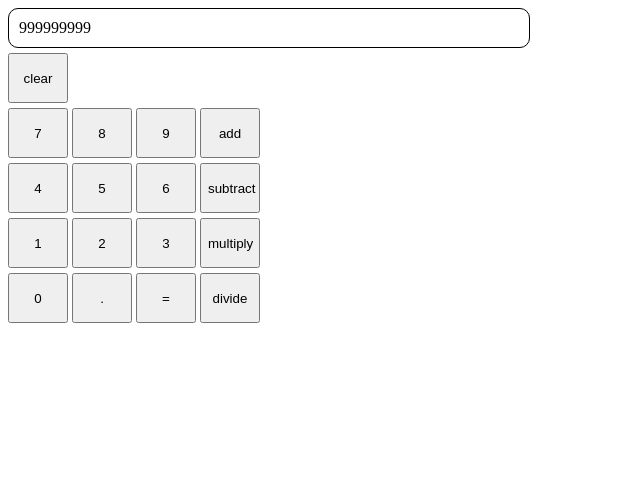
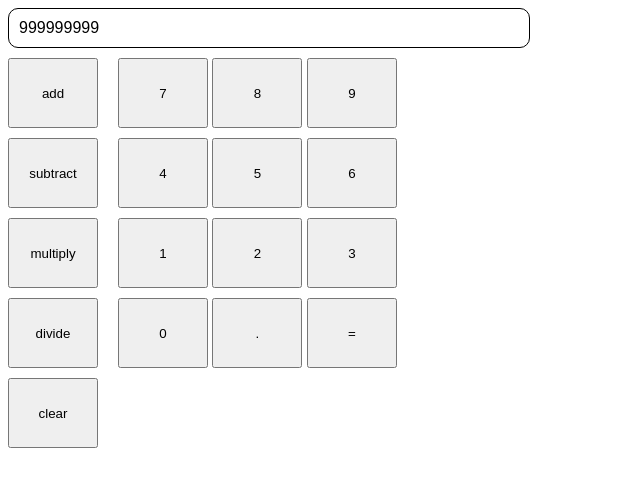
Before and after one commit to lindavid1998/calculator, a plain HTML site: page index.html in a window 1280 px wide. Shown: the whole page, without its empty margins (0-640 px from the left). Drawn offline with Linux system fonts and the light colour scheme.

Commit message:
Rearrange buttons on HTML

```diff
--- a/index.html
+++ b/index.html
@@ -6,15 +6,20 @@
     <meta name="viewport" content="width=device-width, initial-scale=1.0">
     <title>Document</title>
     <style>
-        button {
-            width: 60px;
-            height: 50px;
+
+        body {
+            font-family: Arial, Helvetica, sans-serif;
         }
 
-        .calculator {
+        button {
+            width: 90px;
+            height: 70px;
+        }
+
+        .pad, .operators, .container {
             display: flex;
             flex-direction: column;
-            gap: 5px;
+            gap: 10px;
         }
 
         .display {
@@ -23,35 +28,47 @@
             padding: 10px;
             width: 500px;
         }
+
+        .calculator {
+            display: flex;
+            gap: 20px;
+        }
+
     </style>
 </head>
 <body>
+    <div class="container">
+        <div class="display">999999999</div>
         <div class="calculator">
-        <div class="display">999999999</div>
+            <div class="operators">
+                <button>add</button>
+                <button>subtract</button>
+                <button>multiply</button>
+                <button>divide</button>
                 <button class="clear">clear</button>
+            </div>
+            <div class="pad">
                 <div class="calculator-row">
                     <button>7</button>
                     <button>8</button>
                     <button>9</button>
-            <button>add</button>
                 </div>
                 <div class="calculator-row">
                     <button>4</button>
                     <button>5</button>
                     <button>6</button>
-            <button>subtract</button>
                 </div>
                 <div class="calculator-row">
                     <button>1</button>
                     <button>2</button>
                     <button>3</button>
-            <button>multiply</button>
                 </div>
                 <div class="calculator-row">
                     <button>0</button>
                     <button>.</button>
                     <button>=</button>
-            <button>divide</button>
+                </div>
+            </div>
         </div>
     </div>
 
```
Lines whose indentation alone changed are shown as unchanged.
